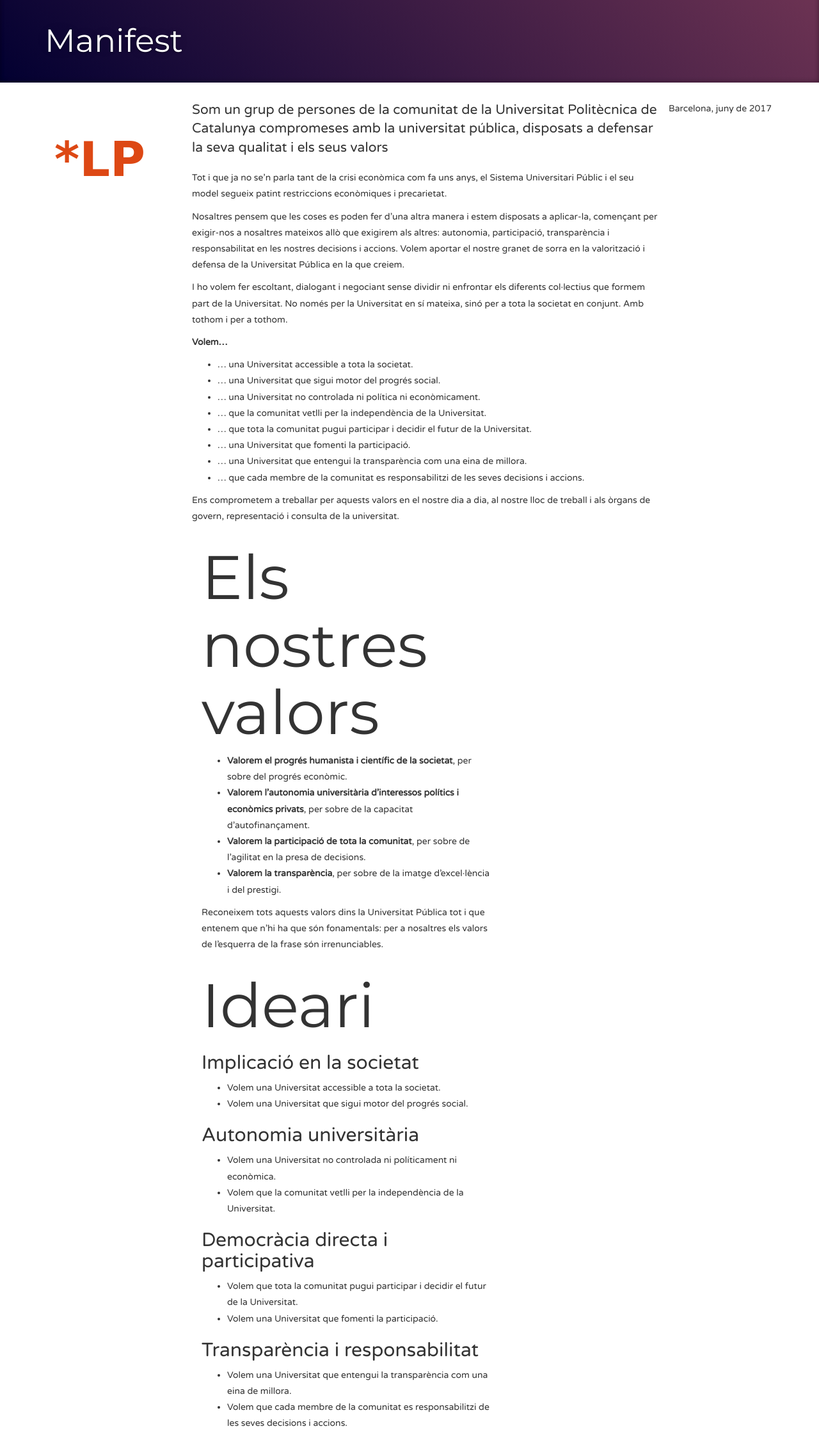
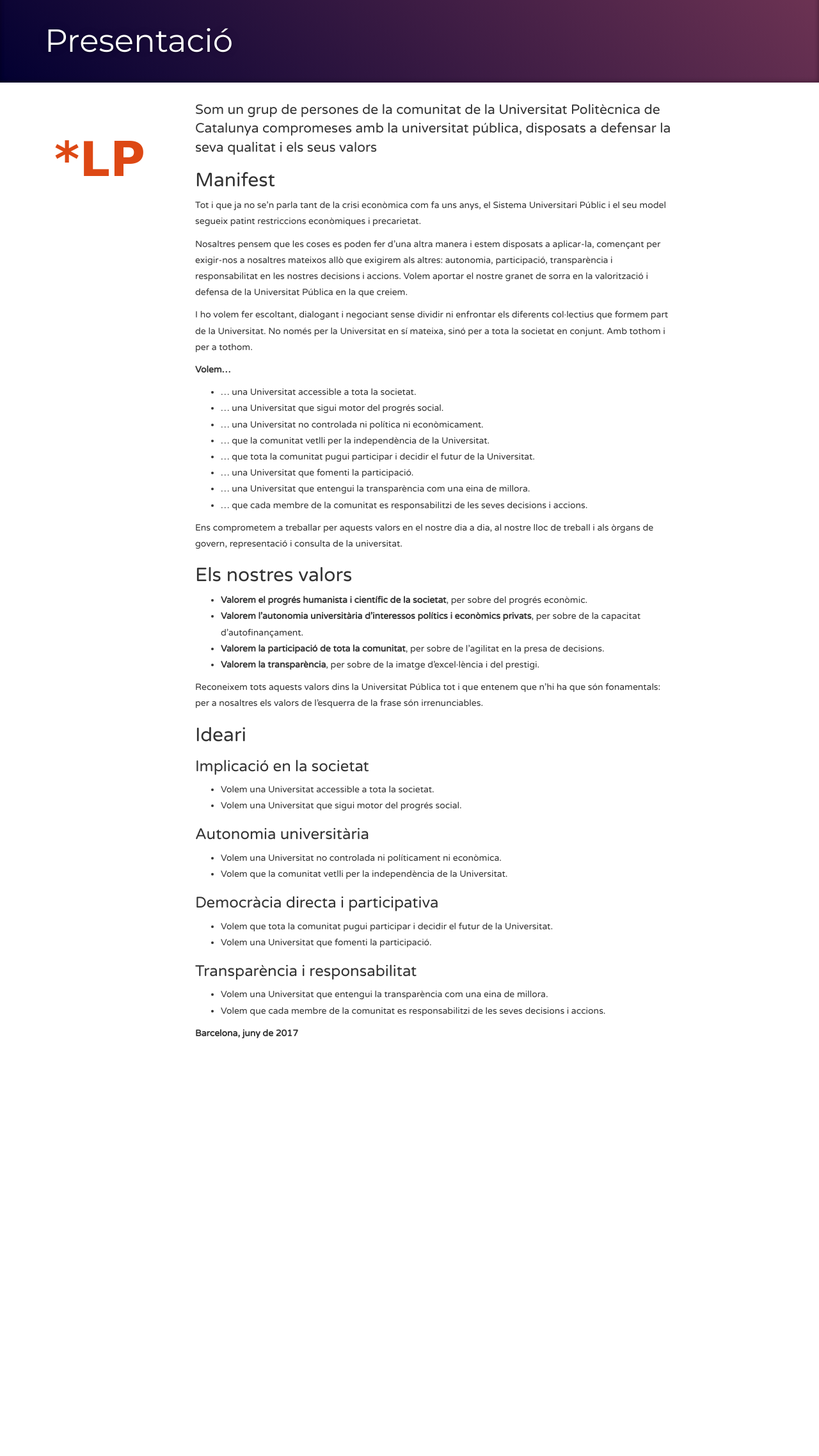
Before and after one commit to per-la-publica/web-per-la-publica, a PHP site: page /carta.php in a window 1280 px wide. Shown: the part 51-2326 px from the top of the page at 64% size. After the commit the page ends 1674 px from the top, so only its background shows below. Run offline with PHP 8.4, Linux system fonts and the light colour scheme.

Commit message:
Retocs en el disseny del la pàgina Presentació
S'ha canviat el títol 'Manifest' -> 'Presentació'.
S'ha afegit un subtítol 'Manifest'.
S'han canviat els nivells <h1> a <h2> i successius.
S'ha afegit el <div class="container"> (necessari per al Bootstrap).

```diff
--- a/public/carta.php
+++ b/public/carta.php
@@ -1,15 +1,19 @@
 <?php
-$titol = 'Manifest';
+$titol = 'Presentació';
 require('skeleton_header.php');
 ?>
 
+<div class="container">
+<div class="row">
 <div class="col-md-2 logo-container hidden-md hidden-xs hidden-sm">
     <p class="logo" style="font-size: 75px; padding-top: 25px">*LP</p>
 </div>
+
 <div class="col-md-8">
 <p class="lead">Som un grup de persones de la comunitat de la Universitat Politècnica de Catalunya
 compromeses amb la universitat pública, disposats a defensar la seva qualitat i els seus valors</p>
 
+<h2>Manifest</h2>
 <p>Tot i que ja no se’n parla tant de la crisi econòmica com fa uns anys, el Sistema Universitari
 Públic i el seu model segueix patint restriccions econòmiques i precarietat.</p>
 
@@ -37,8 +41,7 @@ en conjunt. Amb tothom i per a tothom.</p>
 <p>Ens comprometem a treballar per aquests valors en el nostre dia a dia, al nostre lloc de treball i
 als òrgans de govern, representació i consulta de la universitat.</p>
 
-<div class="col-md-8">
-<h1>Els nostres valors</h1>
+<h2>Els nostres valors</h2>
 <ul id="valors">
 	<li><strong>Valorem el progrés humanista i científic de la societat</strong>, per sobre del progrés econòmic.</li>
 	<li><strong>Valorem l’autonomia universitària d’interessos polítics i econòmics privats</strong>, per sobre de la capacitat d’autofinançament.</li>
@@ -49,38 +52,36 @@ als òrgans de govern, representació i consulta de la universitat.</p>
 <p>Reconeixem tots aquests valors dins la Universitat Pública tot i que entenem que n’hi ha que són fonamentals:
 per a nosaltres els valors de l’esquerra de la frase són irrenunciables.</p>
 
-</div>
+<h2>Ideari</h2>
 
-<div class="col-md-8">
-<h1>Ideari</h1>
-
-<h2>Implicació en la societat</h2>
+<h3>Implicació en la societat</h3>
 <ul>
 	<li>Volem una Universitat accessible a tota la societat.</li>
 	<li>Volem una Universitat que sigui motor del progrés social.</li>
 </ul>
 
-<h2>Autonomia universitària</h2>
+<h3>Autonomia universitària</h3>
 <ul>
 	<li>Volem una Universitat no controlada ni políticament ni econòmica.</li>
 	<li>Volem que la comunitat vetlli per la independència de la Universitat.</li>
 </ul>
 
-<h2>Democràcia directa i participativa</h2>
+<h3>Democràcia directa i participativa</h3>
 <ul>
 	<li>Volem que tota la comunitat pugui participar i decidir el futur de la Universitat.</li>
 	<li>Volem una Universitat que fomenti la participació.</li>
 </ul>
 
-<h2>Transparència i responsabilitat</h2>
+<h3>Transparència i responsabilitat</h3>
 <ul>
 	<li>Volem una Universitat que entengui la transparència com una eina de millora.</li>
 	<li>Volem que cada membre de la comunitat es responsabilitzi de les seves decisions i accions.</li>
 </ul>
+
+<p><strong>Barcelona, juny de 2017</strong></p>
+
+</div>
+
 </div>
 </div>
-<p>Barcelona, juny de 2017</p>
-</div>
-
-
 <?php require('skeleton_footer.php'); ?>
```
